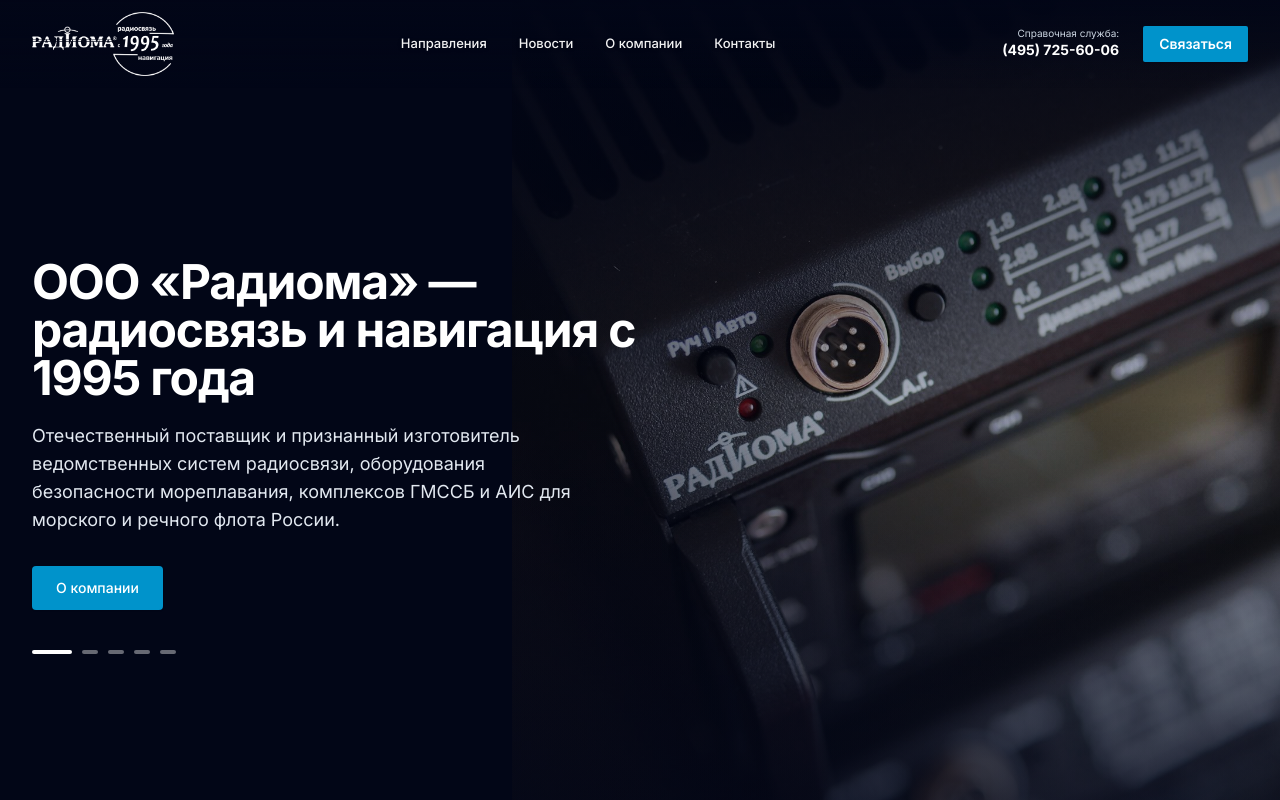
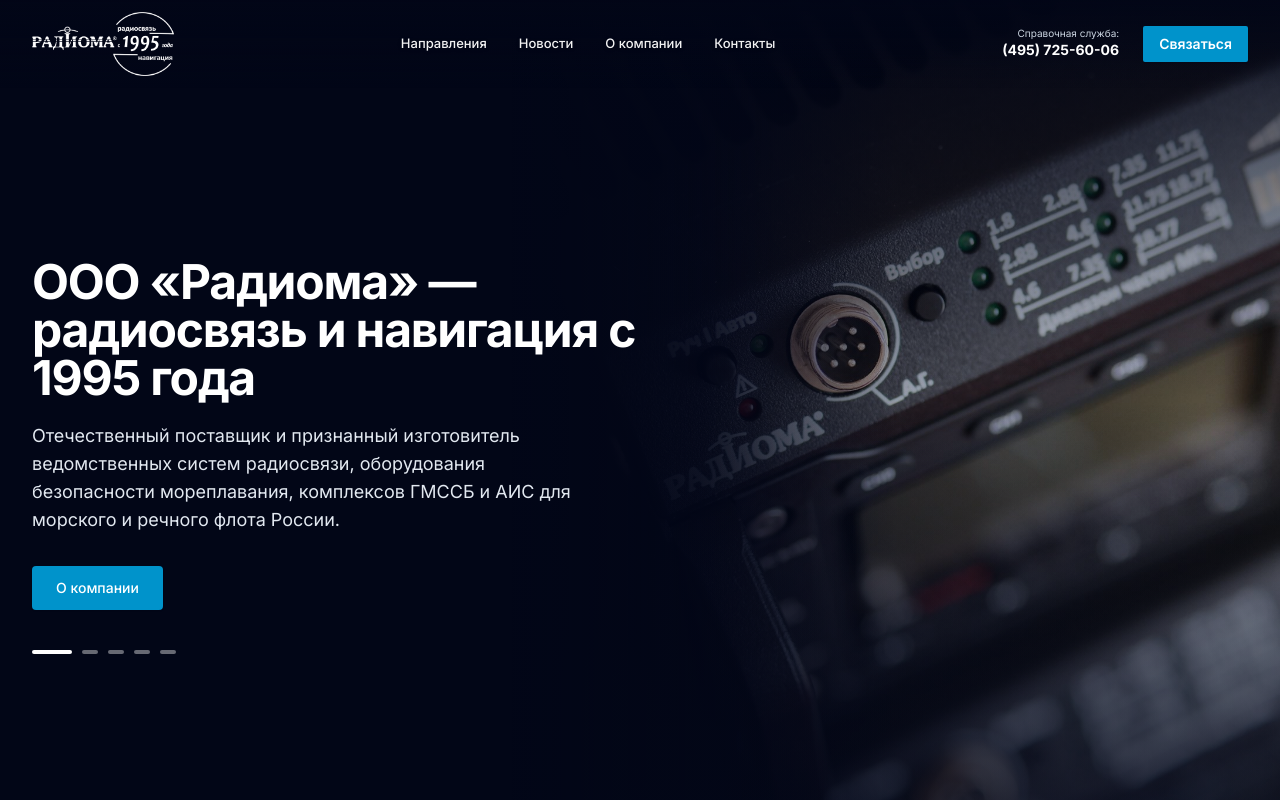
Before and after one commit to nowa-nn/radioma, a Vue app: page / in a window 1280 px wide. Shown: the top 800 px of the page. Built offline with nearby package versions, Linux system fonts and the light colour scheme.

Commit message:
Fix hero slide 1 transition: remove visual seam using gradient mask and soft blend into photo

```diff
--- a/src/components/HeroSlider.vue
+++ b/src/components/HeroSlider.vue
@@ -12,16 +12,28 @@
         class="absolute inset-0 w-full h-full bg-slate-950"
       >
         <!-- Обертка фото: на первом слайде сдвинута вправо на десктопе, открывая радиоприемник и логотип «РАДИОМА» справа -->
-        <div :class="currentSlideItem.imageWrapperClass || 'absolute inset-0 w-full h-full'">
+        <div
+          :class="currentSlideItem.imageWrapperClass || 'absolute inset-0 w-full h-full'"
+          :style="currentSlideItem.id === 'company-overview' ? {
+            WebkitMaskImage: 'linear-gradient(to right, transparent 0%, rgba(0,0,0,0.5) 15%, black 35%, black 100%)',
+            maskImage: 'linear-gradient(to right, transparent 0%, rgba(0,0,0,0.5) 15%, black 35%, black 100%)'
+          } : {}"
+        >
           <img
             :src="currentSlideItem.image"
             :alt="currentSlideItem.title"
             :class="currentSlideItem.imageClass || 'w-full h-full object-cover object-center'"
           />
+
+          <!-- Дополнительный мягкий внутренний градиент слева у фото для абсолютной бесшовности -->
+          <div
+            v-if="currentSlideItem.id === 'company-overview'"
+            class="absolute inset-y-0 left-0 w-48 sm:w-80 lg:w-96 bg-gradient-to-r from-slate-950 via-slate-950/80 to-transparent pointer-events-none"
+          ></div>
         </div>
 
         <!-- Плавное затемнение: глубокий темный тон слева для чтения текста, плавно переходящий в фото справа -->
-        <div class="absolute inset-0 bg-gradient-to-r from-slate-950 via-slate-950/85 lg:via-slate-950/50 to-transparent pointer-events-none"></div>
+        <div class="absolute inset-0 bg-gradient-to-r from-slate-950 via-slate-950/90 lg:via-slate-950/60 to-transparent pointer-events-none"></div>
         <div class="absolute inset-0 bg-gradient-to-t from-slate-950/60 via-transparent to-slate-950/20 pointer-events-none"></div>
         <!-- Верхнее мягкое затемнение для прозрачного хедера -->
         <div v-if="isTransparent" class="absolute inset-0 bg-gradient-to-b from-slate-950/80 via-transparent to-slate-950/40 pointer-events-none"></div>
```
